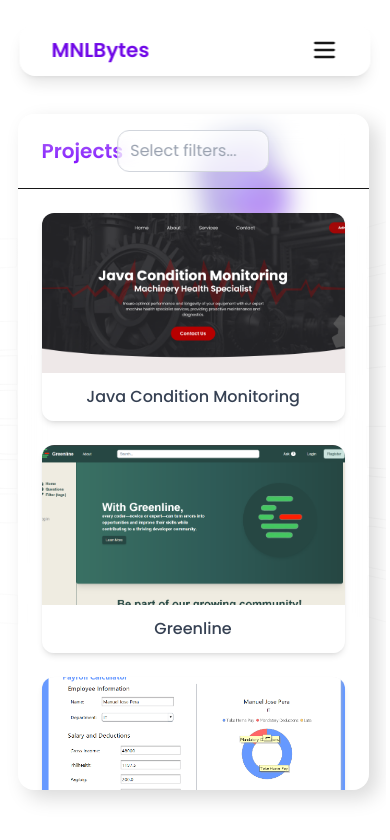
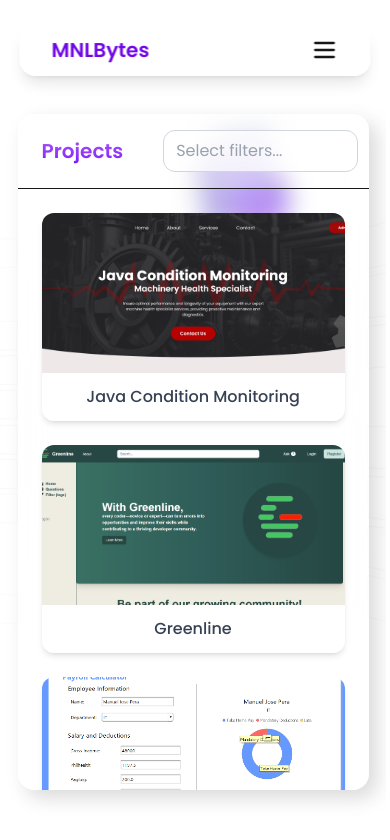
Before and after one commit to xebec1234/MNLBytes, a Next.js app: page /projects in a window 390 px wide. Shown: the top 840 px of the page. Built offline with nearby package versions, Linux system fonts and the light colour scheme.

Commit message:
fixed responsiveness of projects page

```diff
--- a/src/app/projects/page.tsx
+++ b/src/app/projects/page.tsx
@@ -120,15 +120,15 @@
         flex flex-col relative"
       >
         {/* Header */}
-        <div className="sticky top-0 z-50 flex items-center justify-between px-6 py-4 border-b">
+        <div className="sticky top-0 z-50">
+          <div className="relative flex items-center px-6 py-4 border-b bg-white/20 backdrop-blur-md">
             <h2 className="text-xl font-semibold bg-gradient-to-b from-[#A855F7] to-[#8300FF] bg-clip-text text-transparent">
               Projects
             </h2>
-
-          <div className="relative transform -translate-x-1/2 w-1/2">
+            <div className="w-11/12 sm:w-3/4 md:w-1/2 lg:w-1/3 ml-10 md:ml-0 md:absolute md:left-1/2 md:-translate-x-1/2">
               <div
                 onClick={() => setShowFilters((prev) => !prev)}
-              className="w-full min-h-[42px] px-3 py-2 rounded-xl border border-gray-300 bg-white/70 backdrop-blur-sm flex items-center flex-wrap gap-2 cursor-text focus-within:ring-2 focus-within:ring-purple-500"
+                className="relative w-[50vw] sm:w-[25vw] min-h-[42px] px-3 py-2 rounded-xl border border-gray-300 bg-white/70 backdrop-blur-sm flex items-center flex-wrap gap-2 cursor-text focus-within:ring-2 focus-within:ring-purple-500"
               >
                 {selectedFilters.length > 0 ? (
                   selectedFilters.map((filter) => (
@@ -154,7 +154,7 @@
               </div>
 
               {showFilters && (
-              <div className="absolute top-14 w-full bg-white/90 backdrop-blur-md rounded-xl shadow-lg border p-4">
+                <div className="absolute left-0 top-full mt-3 w-full bg-white/90 backdrop-blur-md rounded-xl shadow-lg border p-4 z-50">
                   <Filters
                     selected={selectedFilters}
                     onChange={setSelectedFilters}
@@ -169,6 +169,7 @@
                   </div>
                 </div>
               )}
+            </div>
           </div>
         </div>
 
```
Lines whose indentation alone changed are shown as unchanged.
